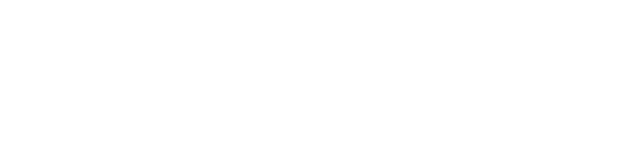
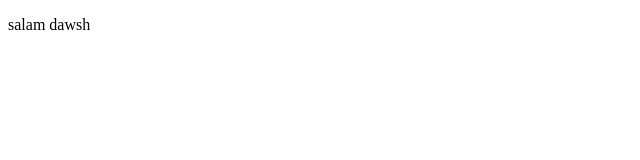
Before and after one commit to mehdiyghoubi/mehdiyaghoubi, a plain HTML site: page index.html in a window 1280 px wide. Shown: the whole page, without its empty margins (0-640 px from the left). Drawn offline with Linux system fonts and the light colour scheme.

Commit message:
salam dawsh

```diff
--- a/index.html
+++ b/index.html
@@ -6,6 +6,6 @@
     <title>Document</title>
 </head>
 <body>
-
+    <p>salam dawsh</p>
 </body>
 </html>
```
